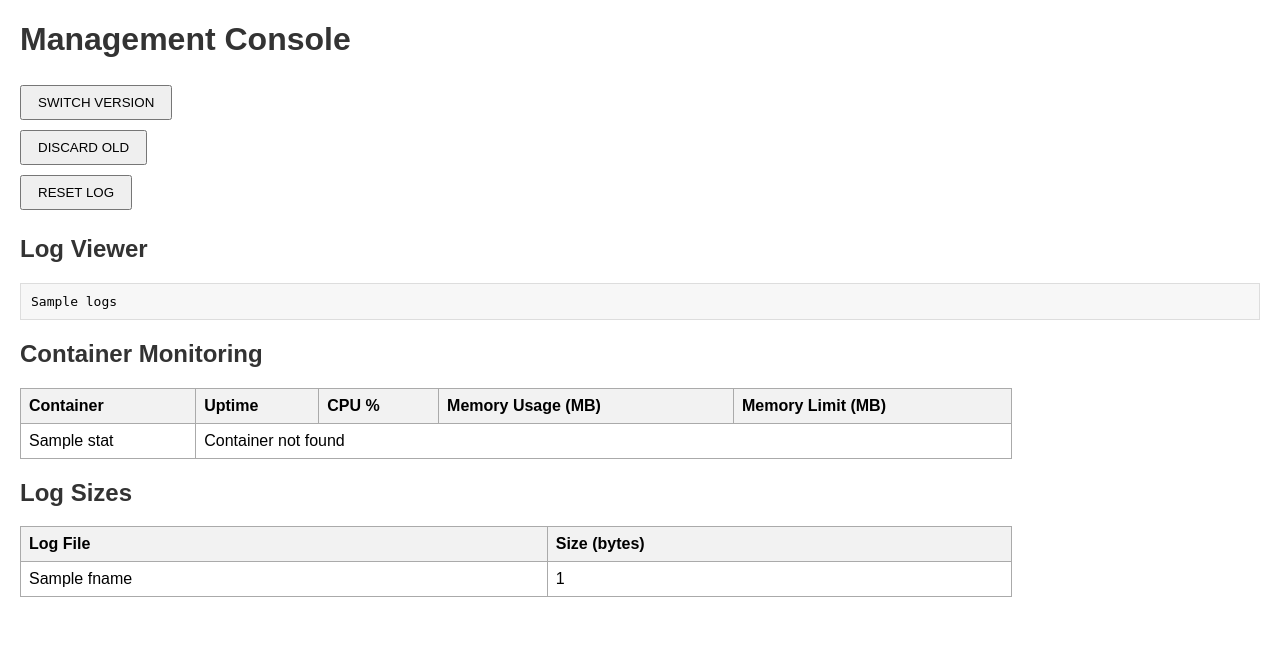
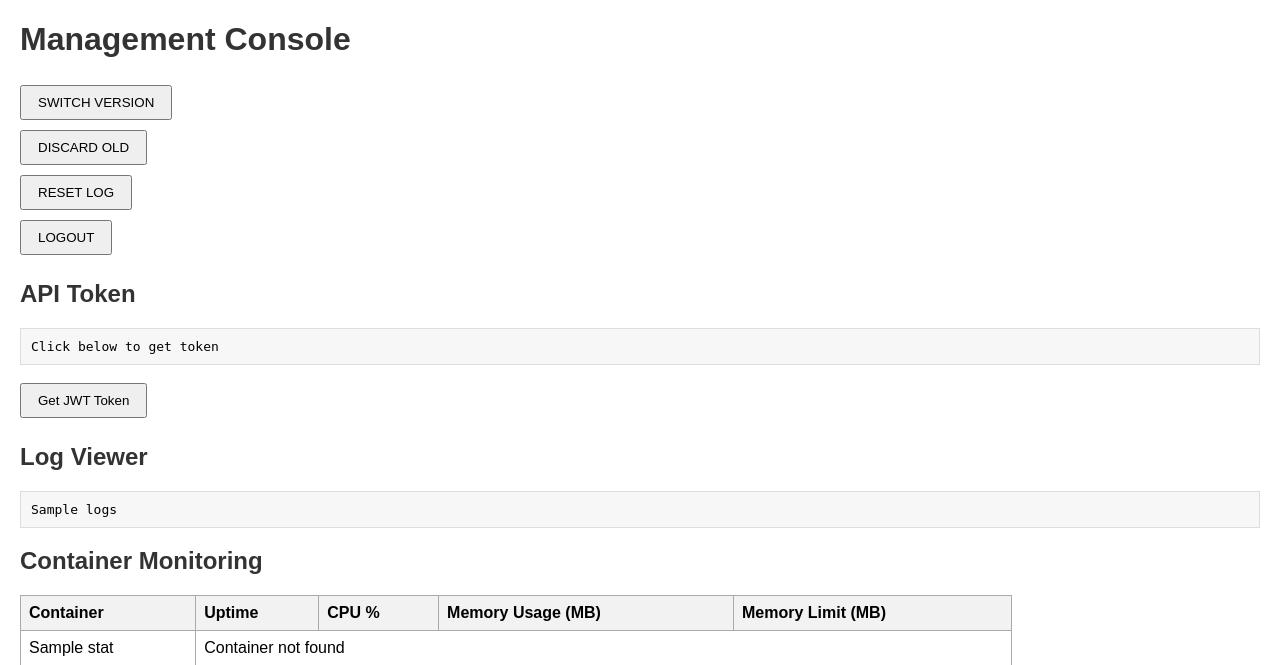
Before and after one commit to HumaShariff/Devops-blue-green, a Flask app: template management/templates/index.html in a window 1280 px wide. Shown: the top 665 px of the page. Before the commit the page ends 597 px from the top, so only its background shows below. Run offline with Flask 3, Linux system fonts and the light colour scheme; the template is opened without the code that fills it: most values are stand-ins (such as "Sample title", 1, 10 or a date in 2020).

Commit message:
Added the Reset, logout button and JWT token

```diff
--- a/management/app.py
+++ b/management/app.py
@@ -1,27 +1,61 @@
-from flask import Flask, render_template, request, redirect, url_for, session
+from flask import Flask, render_template, request, redirect, url_for, session, jsonify
 import requests
 import os
 import docker
 import datetime
 import humanize
-import glob
+import jwt
 
 app = Flask(__name__)
 app.secret_key = os.environ.get("SECRET_KEY", "mysecretkey")
 
-STORAGE_URL = "http://storage:5000/log"
+STORAGE_URL = "http://storage:5000"
 GATEWAY_URL = "http://gateway:80"
 MGMT_USER = os.environ.get("MGMT_USER", "admin")
 ACTIVE_VERSION_FILE = "/tmp/active_version.txt"
 
+JWT_SECRET = os.environ.get("JWT_SECRET", "supersecret")
+JWT_ALGO = "HS256"
+
 client = docker.DockerClient(base_url='unix://var/run/docker.sock')
 
+# -------------------------
+# JWT protected API example
+# -------------------------
+@app.before_request
+def check_api_auth():
+    if request.path.startswith("/api/"):
+        auth = request.headers.get("Authorization", "")
+        if not auth.startswith("Bearer "):
+            return jsonify({"error": "Missing token"}), 401
+        token = auth.split()[1]
+        try:
+            jwt.decode(token, JWT_SECRET, algorithms=[JWT_ALGO])
+        except jwt.ExpiredSignatureError:
+            return jsonify({"error": "Token expired"}), 401
+        except jwt.InvalidTokenError:
+            return jsonify({"error": "Invalid token"}), 401
+
+@app.route("/get_token")
+def get_token():
+    if not session.get("logged_in"):
+        return "Not logged in", 401
+    payload = {
+        "user": MGMT_USER,
+        "exp": datetime.datetime.utcnow() + datetime.timedelta(hours=1)
+    }
+    token = jwt.encode(payload, JWT_SECRET, algorithm=JWT_ALGO)
+    return f"JWT token: {token}"
+
+# -------------------------
+# Login / Logout
+# -------------------------
 @app.route("/login", methods=["GET", "POST"])
 def login():
     if request.method == "POST":
         username = request.form.get("username")
         password = request.form.get("password")
-        if username == MGMT_USER and password == "password":  # simple check, could use env
+        if username == MGMT_USER and password == "password":
             session["logged_in"] = True
             return redirect(url_for("index"))
         else:
@@ -33,13 +67,17 @@ def logout():
     session.pop("logged_in", None)
     return redirect(url_for("login"))
 
+# -------------------------
+# Management console
+# -------------------------
 @app.route("/")
 def index():
     if not session.get("logged_in"):
         return redirect(url_for("login"))
+
     # Fetch logs
     try:
-        logs = requests.get(STORAGE_URL).text
+        logs = requests.get(f"{STORAGE_URL}/log").text
     except Exception as e:
         logs = f"Error fetching logs: {e}"
 
@@ -61,20 +99,20 @@ def index():
 
     return render_template("index.html", logs=logs, active_version=active, stats=stats, log_sizes=log_sizes)
 
-
+# -------------------------
+# Actions
+# -------------------------
 @app.route("/switch_version", methods=["POST"])
 def switch_version():
     if not session.get("logged_in"):
         return redirect(url_for("login"))
 
-    # Read current active version
     try:
         with open(ACTIVE_VERSION_FILE, "r") as f:
             current = f.read().strip()
     except FileNotFoundError:
         current = "blue"
 
-    # Switch version
     new_version = "green" if current == "blue" else "blue"
     with open(ACTIVE_VERSION_FILE, "w") as f:
         f.write(new_version)
@@ -92,7 +130,6 @@ def switch_version():
         }}
     }}
     """
-    # Copy file inside gateway
     tmp_conf = "/tmp/upstream.conf"
     with open(tmp_conf, "w") as f:
         f.write(nginx_conf)
@@ -100,7 +137,6 @@ def switch_version():
     os.system("docker exec devops-gateway-1 nginx -s reload")
 
     return f"SWITCH VERSION triggered! Now active: {new_version}"
-
 
 @app.route("/discard_old", methods=["POST"])
 def discard_old():
@@ -125,28 +161,25 @@ def reset_log():
     if not session.get("logged_in"):
         return redirect(url_for("login"))
     try:
-        requests.post("http://storage:5000/reset")
+        requests.post(f"{STORAGE_URL}/reset")
+        return redirect(url_for("index"))  # <-- redirect back to main page
         return "RESET LOG triggered! Logs cleared."
     except Exception as e:
         return f"Error resetting log: {e}"
 
-import datetime
-import humanize
-
+# -------------------------
+# Helpers
+# -------------------------
 def get_container_stats(container_name):
     try:
         container = client.containers.get(container_name)
-        # Uptime (use timezone-aware UTC)
         started_at = container.attrs["State"]["StartedAt"]
         started_at_dt = datetime.datetime.fromisoformat(started_at.replace("Z", "+00:00"))
         uptime = datetime.datetime.now(datetime.timezone.utc) - started_at_dt
-
-        # Stats
         stats = container.stats(stream=False)
         cpu_percent = calculate_cpu_percent(stats)
-        mem_usage = stats["memory_stats"]["usage"] / (1024 * 1024)  # MB
-        mem_limit = stats["memory_stats"].get("limit", 0) / (1024 * 1024)  # MB
-
+        mem_usage = stats["memory_stats"]["usage"] / (1024 * 1024)
+        mem_limit = stats["memory_stats"].get("limit", 0) / (1024 * 1024)
         return {
             "uptime": humanize.naturaldelta(uptime),
             "cpu_percent": round(cpu_percent, 2),
@@ -170,20 +203,16 @@ def calculate_cpu_percent(stats):
     except KeyError:
         return 0.0
 
-
 def get_log_sizes():
     try:
-        r = requests.get("http://storage:5000/log")
+        r = requests.get(f"{STORAGE_URL}/log")
         logs_text = r.text
         if not logs_text.strip():
             return {}
-        # split by log file if you want filenames, else just total size
         total_size = len(logs_text.encode("utf-8"))
         return {"storage_logs.txt": total_size}
     except Exception:
         return {}
 
-
-
 if __name__ == "__main__":
     app.run(host="0.0.0.0", port=8000)
--- a/management/requirements.txt
+++ b/management/requirements.txt
@@ -3,3 +3,4 @@ requests==2.31.0
 docker==6.1.3
 humanize==4.9.0
 python-dateutil
+pyjwt==2.8.0
--- a/management/templates/index.html
+++ b/management/templates/index.html
@@ -4,50 +4,16 @@
 <head>
     <meta charset="UTF-8">
     <title>Management Console</title>
-    <!-- Auto-refresh every 5 seconds -->
     <meta http-equiv="refresh" content="5">
     <style>
-        body {
-            font-family: Arial, sans-serif;
-            margin: 20px;
-        }
-
-        h1, h2, h3 {
-            color: #333;
-        }
-
-        table {
-            border-collapse: collapse;
-            width: 80%;
-            margin-bottom: 20px;
-        }
-
-        table, th, td {
-            border: 1px solid #aaa;
-        }
-
-        th, td {
-            padding: 8px;
-            text-align: left;
-        }
-
-        th {
-            background-color: #f2f2f2;
-        }
-
-        button {
-            padding: 8px 16px;
-            margin: 5px 0;
-            cursor: pointer;
-        }
-
-        pre {
-            background-color: #f7f7f7;
-            padding: 10px;
-            border: 1px solid #ddd;
-            max-height: 300px;
-            overflow-y: auto;
-        }
+        body { font-family: Arial, sans-serif; margin: 20px; }
+        h1, h2, h3 { color: #333; }
+        table { border-collapse: collapse; width: 80%; margin-bottom: 20px; }
+        table, th, td { border: 1px solid #aaa; }
+        th, td { padding: 8px; text-align: left; }
+        th { background-color: #f2f2f2; }
+        button { padding: 8px 16px; margin: 5px 0; cursor: pointer; }
+        pre { background-color: #f7f7f7; padding: 10px; border: 1px solid #ddd; max-height: 300px; overflow-y: auto; }
     </style>
 </head>
 
@@ -64,6 +30,22 @@
     <form action="/reset_log" method="post">
         <button type="submit">RESET LOG</button>
     </form>
+    <form action="/logout" method="get">
+        <button type="submit">LOGOUT</button>
+    </form>
+
+
+    <!-- JWT Token -->
+    <h2>API Token</h2>
+    <pre id="jwt_token">Click below to get token</pre>
+    <button onclick="fetchToken()">Get JWT Token</button>
+    <script>
+        async function fetchToken() {
+            const res = await fetch('/get_token');
+            const text = await res.text();
+            document.getElementById('jwt_token').innerText = text;
+        }
+    </script>
 
     <!-- Log Viewer -->
     <h2>Log Viewer</h2>
```
